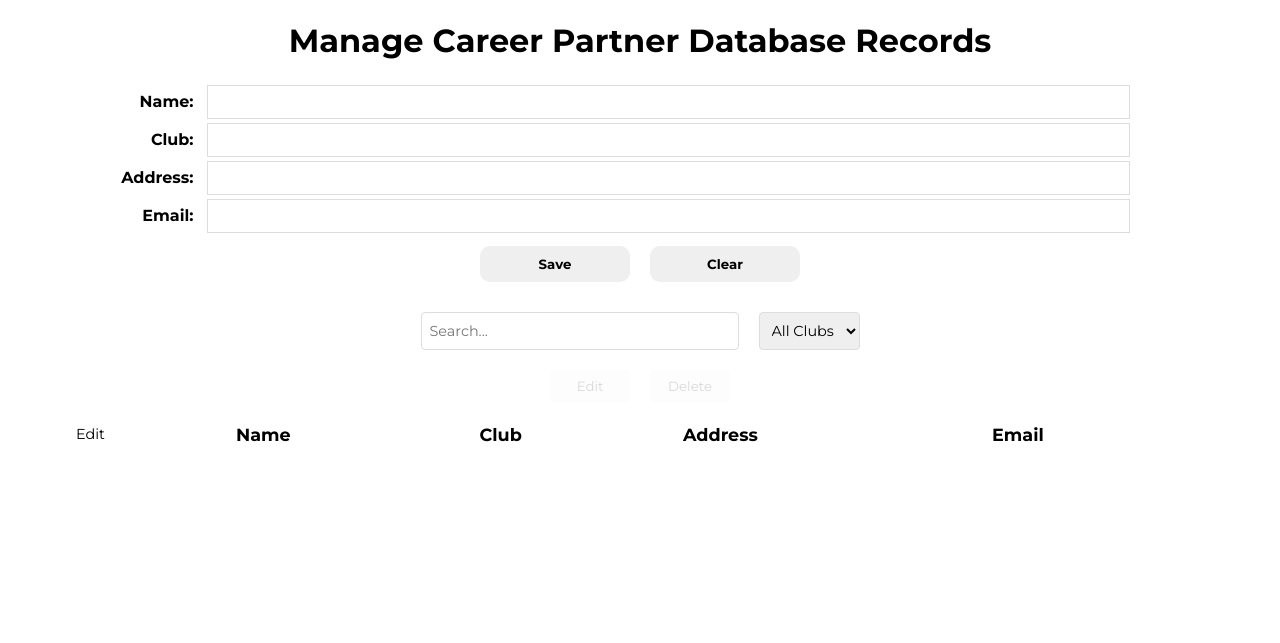
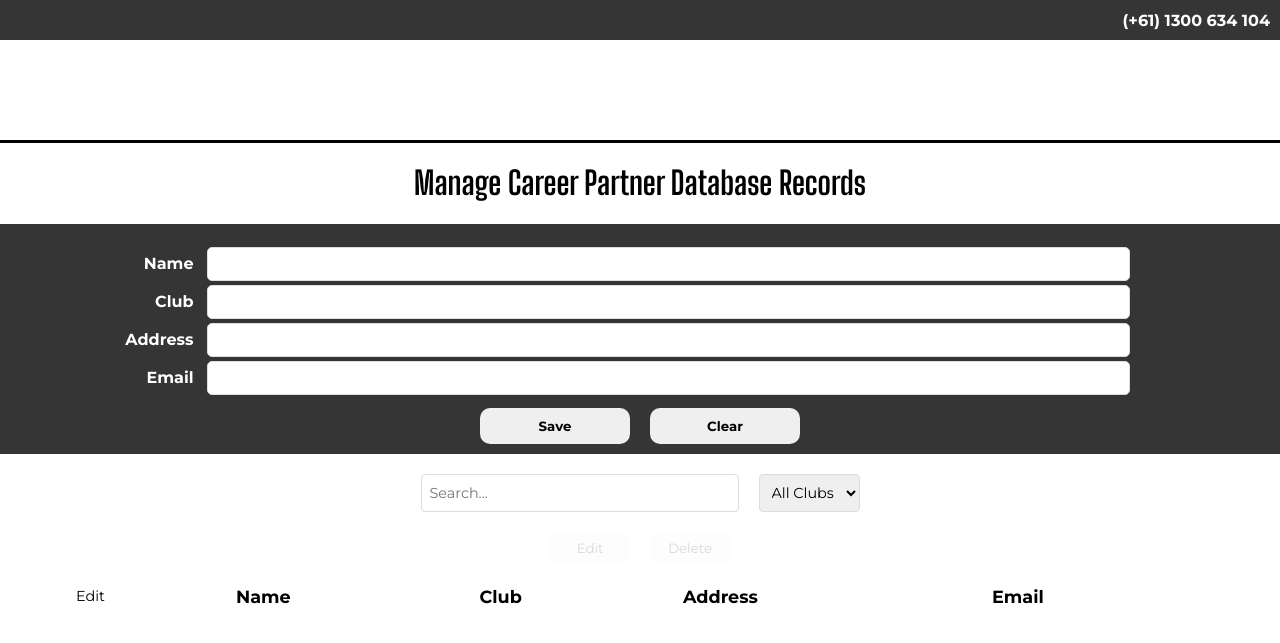
Before and after one commit to appsy-gc/careerhub, a Flask app: page /database in a window 1280 px wide. Shown: the top 643 px of the page. Run offline with Flask 3, Linux system fonts and the light colour scheme; lists and menus that the app fills with data are empty.

Commit message:
major styling updates

```diff
--- a/controllers/cpartner_controller.py
+++ b/controllers/cpartner_controller.py
@@ -1,4 +1,4 @@
-from flask import Blueprint, request, jsonify
+from flask import Blueprint, request, jsonify, Response
 from init import db
 from sqlalchemy.exc import IntegrityError
 from psycopg2 import errorcodes
@@ -111,3 +111,6 @@ def delete_partner(partner_id):
         return {"message": f"Partner: '{partner.name}' successfuly deleted"}
     else:
         return {"message": f"Partner with id: '{partner_id} does not exist"}, 404
+
+
+#
--- a/main.py
+++ b/main.py
@@ -9,8 +9,6 @@ from init import db, ma
 # Import blueprint from cli_controller
 from controllers.cli_controller import Blueprint, db_commands
 from controllers.cpartner_controller import partners_bp
-
-# Import blueprint from cpartners_controller
 
 def create_app():
     # Initialise
@@ -33,6 +31,7 @@ def create_app():
     # Register cpartners controller
     app.register_blueprint(partners_bp)
 
+
     # Add a route for the front-end
     @app.route("/")
     def index():
--- a/static/data-styles.css
+++ b/static/data-styles.css
@@ -3,13 +3,15 @@
     --nciBackground: #3498db;
     --nciSpecial: #d0fa69;
     --chSpecial: #99c93e;
+    --chGray: #363535;
     --mainText: white;
     --tableWidth: 60vw;
     --boxShadow: 2px 2px 5px 0px rgba(255,255,255,1);
     --textShadow: 2px 2px 2px rgba(181, 239, 73, 0.73);
+    --bodyFont: "Montserrat", sans-serif;
+    --headingFont: "Big Shoulders Display", sans-serif;
 
     box-sizing: border-box;
-    font-family: "Montserrat", sans-serif;
 }
 
 html, body {
@@ -17,9 +19,36 @@ html, body {
     padding: 0;
     width: 100%;
     overflow-x: hidden;
+    font-family: var(--bodyFont);
 }
 
-h1 {
+.row-one,
+.row-two {
+    align-content: center;
+}
+
+.row-one {
+    height: 40px;
+    background-color: var(--chGray);
+    color: white;
+    font-weight: bold;
+    text-align: right;
+    padding: 0 10px;
+}
+
+.row-two {
+    height: 100px;
+    border-bottom: 3px solid black;
+}
+
+h1,
+h2,
+h3,
+h4 {
+    font-family: var(--headingFont);
+}
+
+#database-heading {
     text-align: center;
 }
 
@@ -27,12 +56,15 @@ h1 {
     display: flex;
     justify-content: center;
     margin: 20px 0;
+    background-color: var(--chGray);
+    color: white;
 }
 
 #dataForm {
     width: 90vw;
     display: flex;
     flex-direction: column;
+    padding-top: 20px;
 }
 
 .form-label {
@@ -45,6 +77,7 @@ h1 {
 input {
     width: 90%;
     border: 1px solid #ddd;
+    border-radius: 5px;
     padding: 8px;
     font-family: "Montserrat", sans-serif;
 }
--- a/static/styles.css
+++ b/static/styles.css
@@ -7,9 +7,10 @@
     --tableWidth: 60vw;
     --boxShadow: 2px 2px 5px 0px rgba(255,255,255,1);
     --textShadow: 2px 2px 2px rgba(181, 239, 73, 0.73);
+    --bodyText: font-family: "Montserrat", sans-serif;
+    --headingFont: font-family: "Big Shoulders Display", sans-serif;
 
     box-sizing: border-box;
-    font-family: "Montserrat", sans-serif;
 }
 
 html, body {
@@ -17,8 +18,12 @@ html, body {
     padding: 0;
     width: 100%;
     overflow-x: hidden;
+    font-family: var(--bodyFont);
 }
 
-h1 {
-    text-align: center;
+h1,
+h2,
+h3,
+h4 {
+    font-family: var(--headingFont);
 }
--- a/templates/database.html
+++ b/templates/database.html
@@ -7,15 +7,20 @@
     <link rel="preconnect" href="https://fonts.googleapis.com">
     <link rel="preconnect" href="https://fonts.gstatic.com" crossorigin>
     <link href="https://fonts.googleapis.com/css2?family=Montserrat:ital,wght@0,100..900;1,100..900&display=swap" rel="stylesheet">
+    <link rel="preconnect" href="https://fonts.gstatic.com" crossorigin>
+    <link href="https://fonts.googleapis.com/css2?family=Big+Shoulders+Display:wght@100..900&display=swap" rel="stylesheet">
     <link rel="stylesheet" href="/static/styles.css">
     <link rel="stylesheet" href="/static/data-styles.css">
 </head>
 <body>
 
-    <header></header>
+    <header>
+        <div class="row-one">(+61) 1300 634 104</div>
+        <div class="row-two"></div>
+    </header>
 
     <main>
-        <h1>Manage Career Partner Database Records</h1>
+        <h1 id="database-heading">Manage Career Partner Database Records</h1>
 
         <div class="form-container">
             <!-- Form for CRUD operations -->
@@ -23,19 +28,19 @@
                 <input type="hidden" id="recordId" name="id"> <!-- Hidden field to track ID for updates -->
                 <table id="formTable">
                     <tr>
-                        <td class="form-label"><label for="name">Name:</label></td>
+                        <td class="form-label"><label for="name">Name</label></td>
                         <td class="form-input"><input type="text" id="name" name="name" required></td>
                     </tr>
                     <tr>
-                        <td class="form-label"><label for="club">Club:</label></td>
+                        <td class="form-label"><label for="club">Club</label></td>
                         <td class="form-input"><input type="text" id="club" name="club" required></td>
                     </tr>
                     <tr>
-                        <td class="form-label"><label for="address">Address:</label></td>
+                        <td class="form-label"><label for="address">Address</label></td>
                         <td class="form-input"><input type="text" id="address" name="address" required> </td>
                     </tr>
                     <tr>
-                        <td class="form-label"><label for="email">Email:</label></td>
+                        <td class="form-label"><label for="email">Email</label></td>
                         <td class="form-input"><input type="email" id="email" name="email" required></td>
                     </tr>
                 </table>
@@ -57,6 +62,7 @@
                 <option value="">All Suburbs</option>
             </select> -->
         </div>
+
 
         <!-- Buttons for editing or deleting a selected record -->
         <div class="action-buttons">
@@ -316,6 +322,7 @@
         // Add event listener to the Clear button
         document.getElementById('clearButton').addEventListener('click', clearForm);
 
+
         // Initial fetch
         fetchRecords();
 
--- a/templates/index.html
+++ b/templates/index.html
@@ -7,6 +7,9 @@
     <link rel="preconnect" href="https://fonts.googleapis.com">
     <link rel="preconnect" href="https://fonts.gstatic.com" crossorigin>
     <link href="https://fonts.googleapis.com/css2?family=Montserrat:ital,wght@0,100..900;1,100..900&display=swap" rel="stylesheet">
+    <link rel="preconnect" href="https://fonts.googleapis.com">
+    <link rel="preconnect" href="https://fonts.gstatic.com" crossorigin>
+    <link href="https://fonts.googleapis.com/css2?family=Big+Shoulders+Display:wght@100..900&display=swap" rel="stylesheet">
     <link rel="stylesheet" href="/static/styles.css">
 </head>
 <body>
@@ -14,7 +17,7 @@
     <header></header>
 
     <main>
-        <h1>Career Partner Map</h1>
+        <h1>Home</h1>
 
 
     </main>
```
